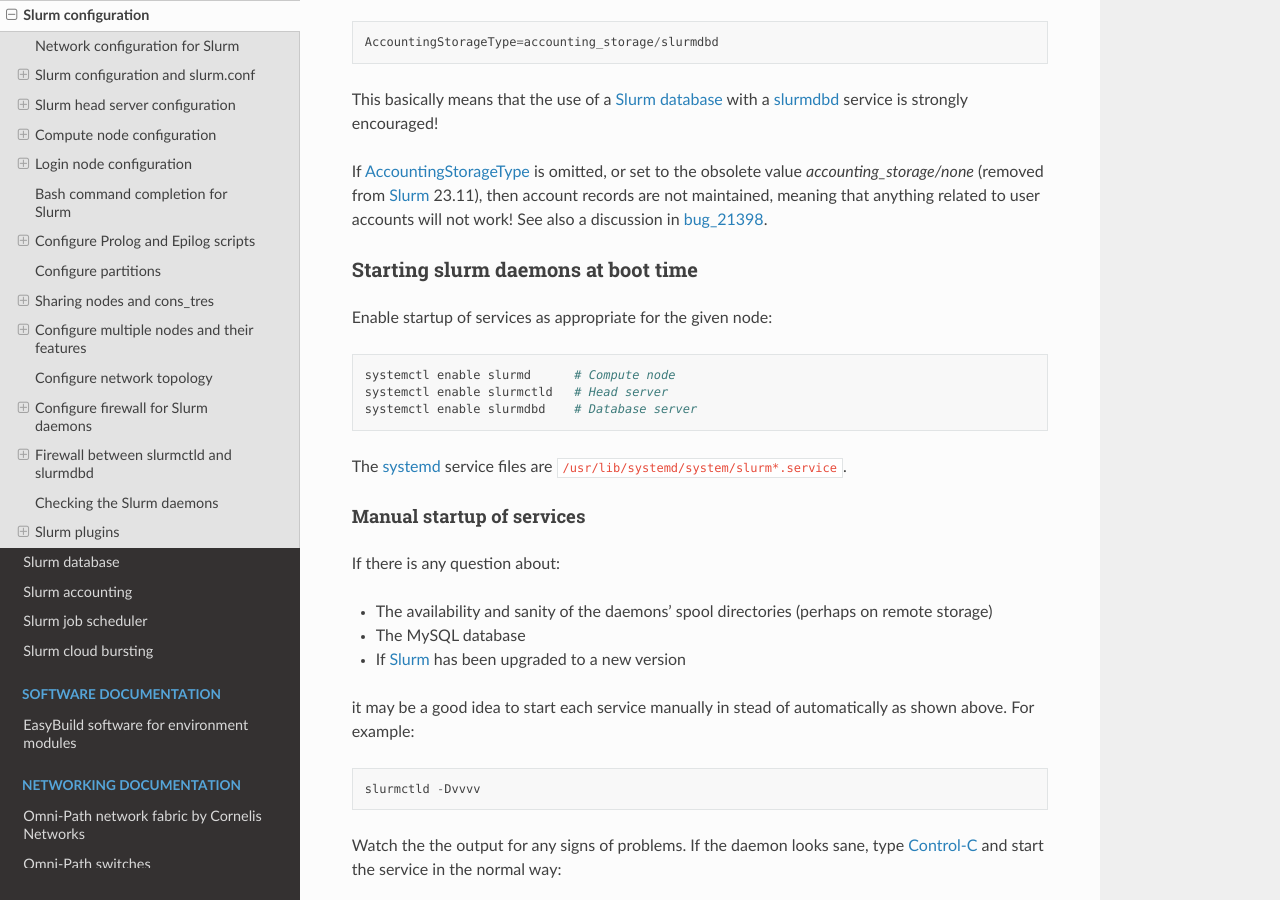
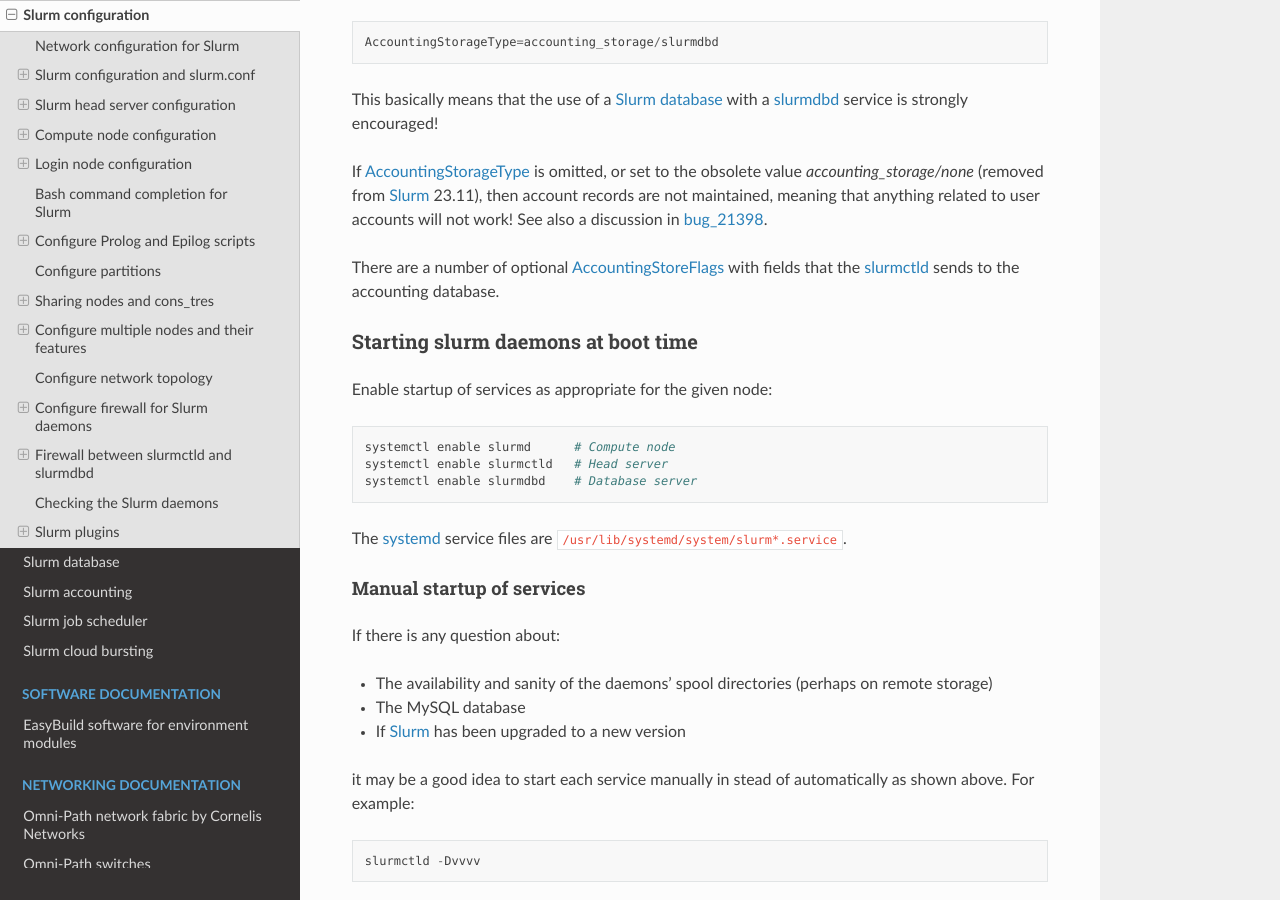
Before and after one commit to OleHolmNielsen/Niflheim_system, a Sphinx documentation site: the page built from docs/Slurm_configuration.rst, in a window 1280 px wide and 900 px high, scrolled down 5881 px. Built offline with Sphinx 7.4.7 and the Read the Docs theme 3.1.0, drawn with Linux system fonts in a browser that asks for light colours.

Commit message:
Added AccountingStoreFlags

```diff
--- a/docs/Slurm_configuration.rst
+++ b/docs/Slurm_configuration.rst
@@ -224,7 +224,10 @@
 then account records are not maintained, meaning that anything related to user accounts will not work!
 See also a discussion in bug_21398_.
 
+There are a number of optional AccountingStoreFlags_ with fields that the slurmctld_ sends to the accounting database.
+
 .. _AccountingStorageType: https://slurm.schedmd.com/slurm.conf.html#OPT_AccountingStorageType
+.. _AccountingStoreFlags: https://slurm.schedmd.com/slurm.conf.html#OPT_AccountingStoreFlags
 .. _bug_21398: https://support.schedmd.com/show_bug.cgi?id=21398
 
 Starting slurm daemons at boot time
```
